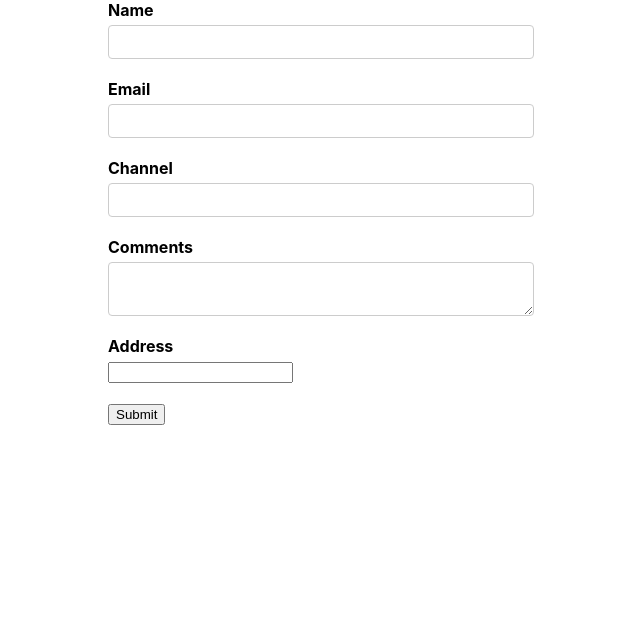
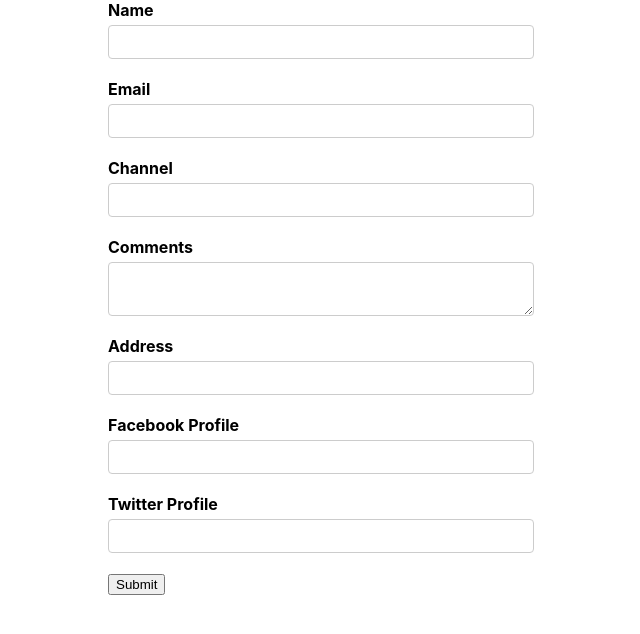
Before and after one commit to kamleshkatpara/react-formik, a React (Create React App) app: page / in a window 1280 px wide. Shown: the top 634 px of the page, without its empty margins (319-959 px from the left). Built offline with nearby package versions, Linux system fonts and the light colour scheme.

Commit message:
Nested Objects

```diff
--- a/src/components/YoutubeForm.js
+++ b/src/components/YoutubeForm.js
@@ -8,7 +8,11 @@
     email: '',
     channel: '',
     comments: '',
-    address: ''
+    address: '',
+    social: {
+        facebook: '',
+        twitter: ''
+    }
 };
 
 const onSubmit = values => {
@@ -67,13 +71,23 @@
                             const { field, form, meta } = props;
                             return (
                                 <div>
-                                    <input id="address" {...field} />
+                                    <input type='text' id="address" {...field} />
                                     { meta.touched && meta.error ? <div>{meta.error}</div> : null }
                                 </div>
                             )
                         }
                     }
                 </Field>
+                </div>
+
+                <div className='form-control'>
+                <label htmlFor="facebook">Facebook Profile</label>
+                <Field type="text" id="facebook" name="social.facebook" />
+                </div>
+
+                <div className='form-control'>
+                <label htmlFor="twitter">Twitter Profile</label>
+                <Field type="text" id="twitter" name="social.twitter" />
                 </div>
 
                 <button type="submit">Submit</button>
```
